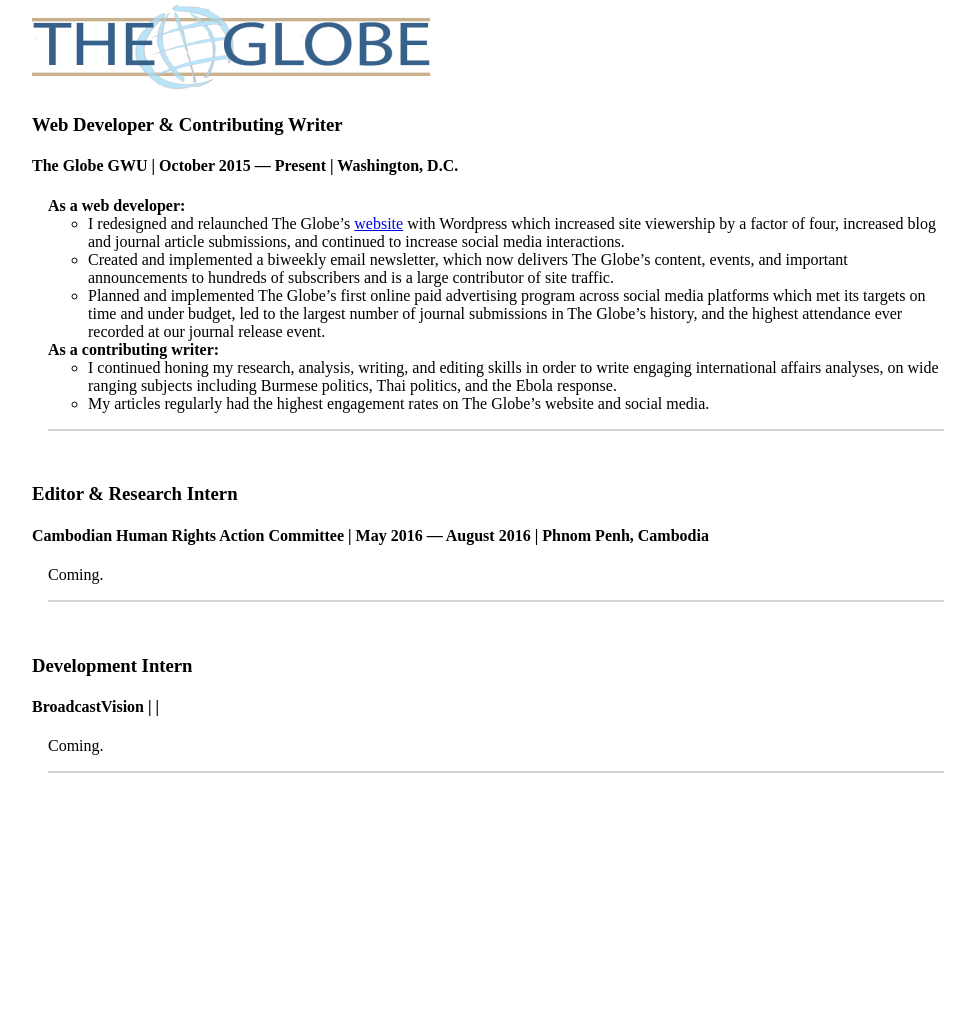
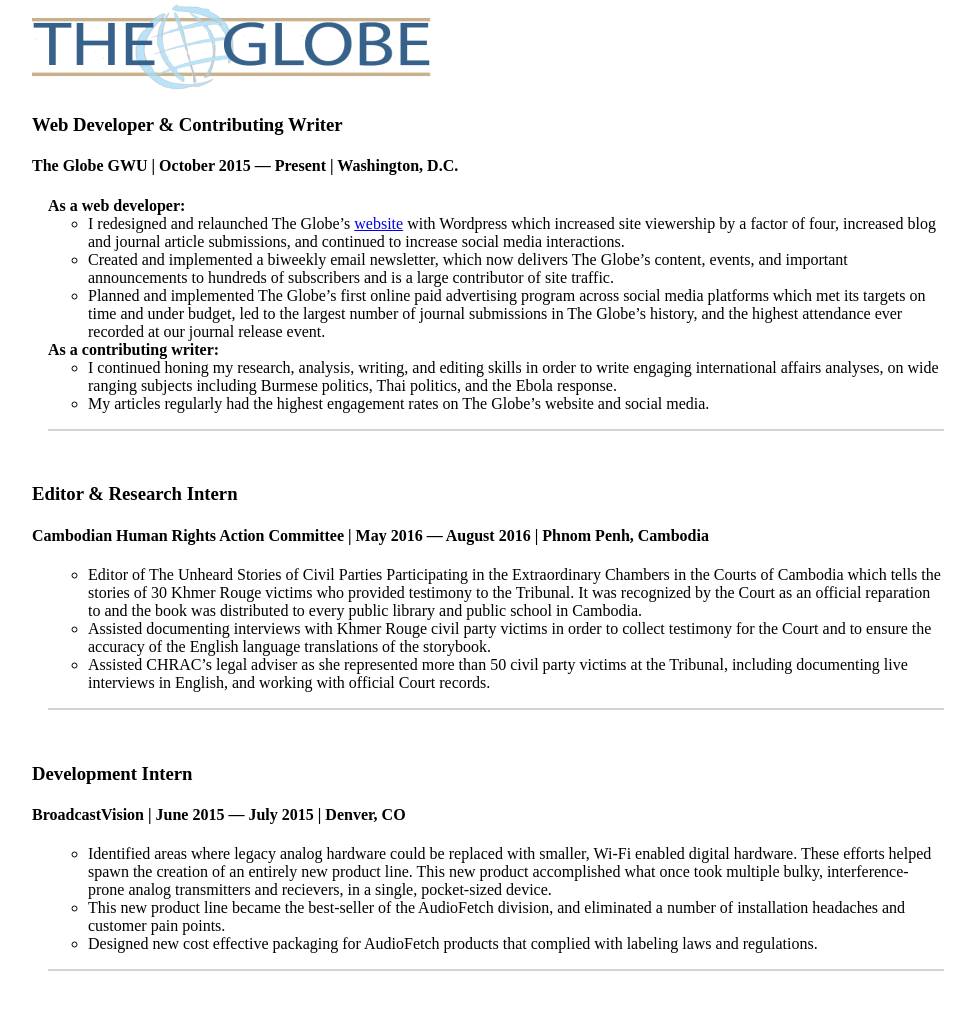
Before and after one commit to jdepumpo/LitFinFinal, a Gatsby site: page /work in a window 1280 px wide. Shown: the part 262-1272 px from the top of the page, without its empty margins (144-1116 px from the left). Before the commit the page ends 1115 px from the top, so only its background shows below. Built offline with nearby package versions, Linux system fonts and the light colour scheme; Gatsby itself is replaced by a stand-in of ours.

Commit message:
added to /work

```diff
--- a/src/pages/work.js
+++ b/src/pages/work.js
@@ -52,10 +52,30 @@ My articles regularly had the highest engagement rates on The Globe’s website
             </ul>
       </WorkTables>
       <WorkTables title='Editor &amp; Research Intern' company='Cambodian Human Rights Action Committee' date='May 2016 — August 2016' city='Phnom Penh, Cambodia'>
-          Coming.
+          <ul>
+            <li>
+Editor of The Unheard Stories of Civil Parties Participating in the Extraordinary Chambers in the Courts of Cambodia which tells the stories of 30 Khmer Rouge victims who provided testimony to the Tribunal. It was recognized by the Court as an official reparation to and the book was distributed to every public library and public school in Cambodia.
+            </li>
+            <li>
+Assisted documenting interviews with Khmer Rouge civil party victims in order to collect testimony for the Court and to ensure the accuracy of the English language translations of the storybook.
+            </li>
+            <li>
+Assisted CHRAC’s legal adviser as she represented more than 50 civil party victims at the Tribunal, including documenting live interviews in English, and working with official Court records.
+            </li>
+           </ul>
       </WorkTables>
-      <WorkTables title='Development Intern' company='BroadcastVision'>
-          Coming.
+      <WorkTables title='Development Intern' company='BroadcastVision' date='June 2015 — July 2015' city='Denver, CO'>
+          <ul>
+            <li>
+Identified areas where legacy analog hardware could be replaced with smaller, Wi-Fi enabled digital hardware. These efforts helped spawn the creation of an entirely new product line. This new product accomplished what once took multiple bulky, interference-prone analog transmitters and recievers, in a single, pocket-sized device.
+            </li>
+            <li>
+This new product line became the best-seller of the AudioFetch division, and eliminated a number of installation headaches and customer pain points.
+            </li>
+            <li>
+            Designed new cost effective packaging for AudioFetch products that complied with labeling laws and regulations.
+            </li>
+          </ul>
       </WorkTables>
   </ul>
 </Container>
```
